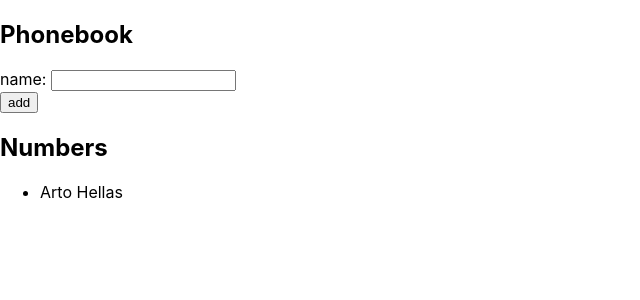
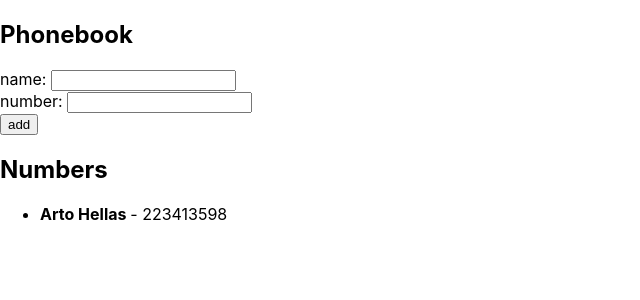
Before and after one commit to Seoane8/bootcamp, a React (Create React App) app in the folder part2/phonebook/: page / in a window 1280 px wide. Shown: the top 300 px of the page, without its empty margins (0-640 px from the left). Built offline with nearby package versions, Linux system fonts and the light colour scheme.

Commit message:
Exercise 2.8

```diff
--- a/part2/phonebook/src/App.js
+++ b/part2/phonebook/src/App.js
@@ -1,21 +1,35 @@
 import React, {useState} from 'react'
 import {Person} from "./Person";
 
+const INITIAL_NEW_PERSON = {
+    name: '',
+    tfno: ''
+}
+
 const App = () => {
     const [persons, setPersons] = useState([
-        {name: 'Arto Hellas'}
+        {
+            name: 'Arto Hellas',
+            tfno: '223413598'
+        }
     ])
-    const [newName, setNewName] = useState('')
+    const [newPerson, setNewPerson] = useState(INITIAL_NEW_PERSON)
 
-    const handleChange = (event) =>
-        setNewName(event.target.value)
+    const handleChangeName = (event) =>
+        setNewPerson(prevPerson => ({
+            name: event.target.value,
+            tfno: prevPerson.tfno
+        }))
+
+
+    const handleChangeTfno = (event) =>
+        setNewPerson(prevPerson => ({
+            name: prevPerson.name,
+            tfno: event.target.value
+        }))
 
     const handleSubmit = (event) => {
         event.preventDefault()
-
-        const newPerson = {
-            name: newName
-        }
 
         setPersons(prevPersons => {
             const personsWithSameName = prevPersons.filter(({name}) => name === newPerson.name)
@@ -27,7 +41,7 @@ const App = () => {
 
             return [...prevPersons, newPerson]
         })
-        setNewName('')
+        setNewPerson(INITIAL_NEW_PERSON)
     }
 
 
@@ -36,7 +50,10 @@ const App = () => {
             <h2>Phonebook</h2>
             <form onSubmit={handleSubmit}>
                 <div>
-                    name: <input type='text' onChange={handleChange} value={newName}/>
+                    name: <input type='text' onChange={handleChangeName} value={newPerson.name}/>
+                </div>
+                <div>
+                    number: <input type='text' onChange={handleChangeTfno} value={newPerson.tfno}/>
                 </div>
                 <div>
                     <button type="submit">add</button>
--- a/part2/phonebook/src/Person.js
+++ b/part2/phonebook/src/Person.js
@@ -1 +1,6 @@
-export const Person = ({name}) => <li>{name}</li>
+export const Person = ({name, tfno}) => (
+    <li>
+        <strong>{name} </strong>
+        <span>- {tfno}</span>
+    </li>
+)
```
